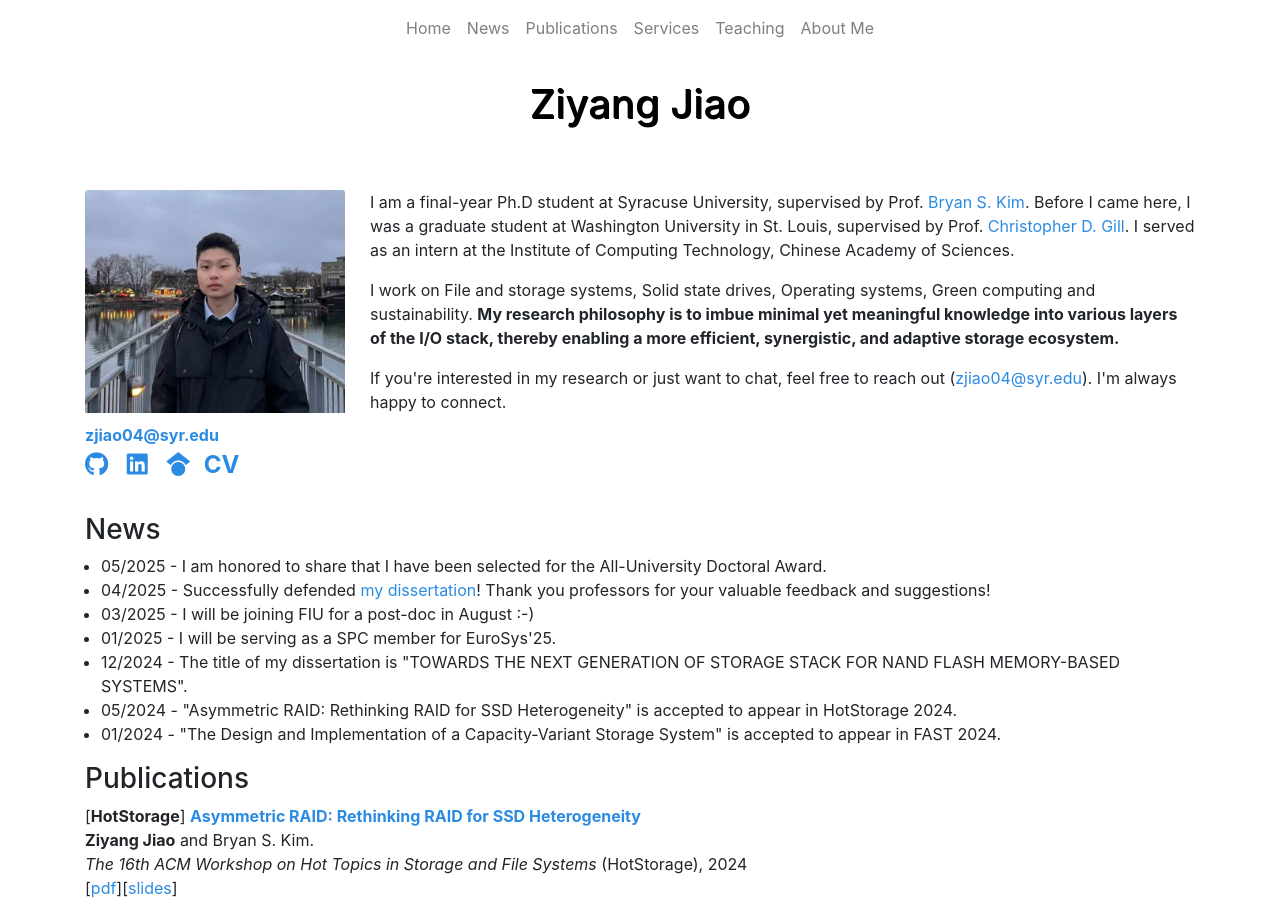
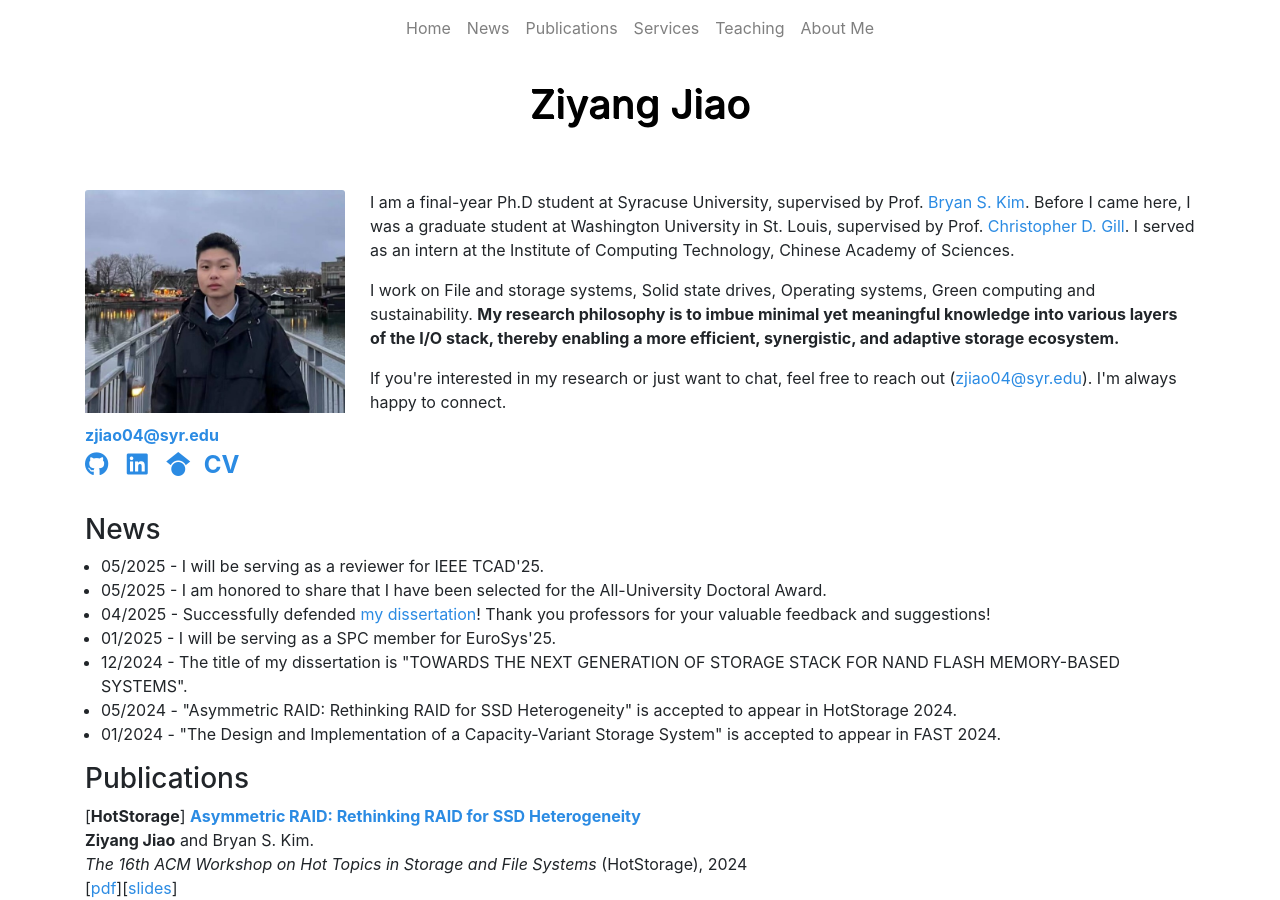
Before and after one commit to ZiyangJiao/ZiyangJiao.github.io, a Jekyll site: the page index.html, which Jekyll copies as it is, in a window 1280 px wide and 900 px high. Built offline with Jekyll 4.4.1, drawn with Linux system fonts in a browser that asks for light colours; nearby versions of some CDN libraries.

Commit message:
Update index.html

```diff
--- a/index.html
+++ b/index.html
@@ -124,10 +124,11 @@
         <a name="news" style="display: block; margin-top: -50px; padding-top: 50px;"></a>
         <h3>News</h3>
         <ul style="padding-left: 16px;">
+          <li>05/2025 - I will be serving as a reviewer for IEEE TCAD'25.</li>
           <li>05/2025 - I am honored to share that I have been selected for the All-University Doctoral Award.</li>
           <li>04/2025 - Successfully defended <a href="assets/publication/dissertation.pdf">my dissertation</a>! Thank you professors for your valuable feedback and suggestions!</li>
           <!-- <li>04/2025 - My <a href="https://calendar.syracuse.edu/events/2025-apr-07/dissertation-defense-ziyang-jiao/">dissertation defense</a> is scheduled at April 07, 2025.</a></li> -->
-          <li>03/2025 - I will be joining FIU for a post-doc in August :-)</li>
+          <!-- <li>03/2025 - I will be joining FIU for a post-doc in August :-)</li> -->
           <li>01/2025 - I will be serving as a SPC member for EuroSys'25.</li>
           <li>12/2024 - The title of my dissertation is "TOWARDS THE NEXT GENERATION OF STORAGE STACK FOR NAND FLASH MEMORY-BASED SYSTEMS".</li>
           <li>05/2024 - "Asymmetric RAID: Rethinking RAID for SSD Heterogeneity" is accepted to appear in HotStorage 2024.</li>
```
